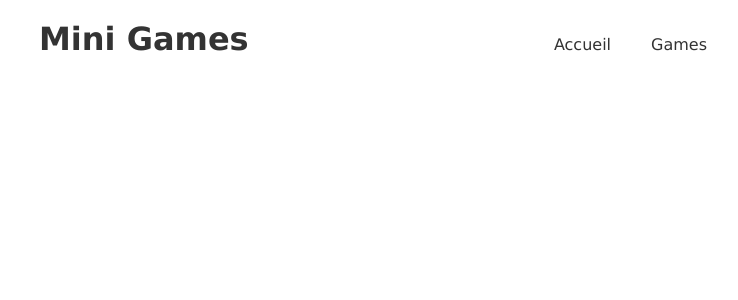
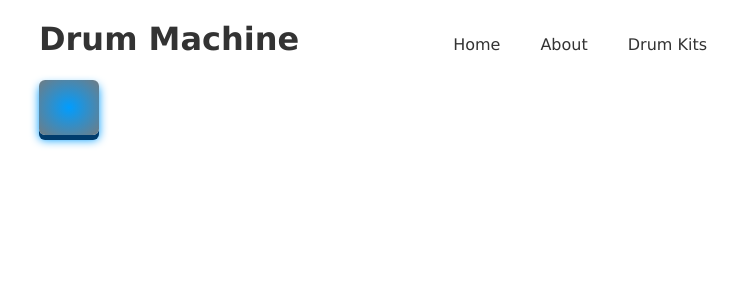
Before and after one commit to Pololops/Drum-Machine, a Next.js app: page / in a window 1280 px wide. Shown: the top 300 px of the page, without its empty margins (257-995 px from the left). Built offline with nearby package versions, Linux system fonts and the light colour scheme.

Commit message:
REFACTO - change title app and adjust css

```diff
--- a/components/Layout/Layout.tsx
+++ b/components/Layout/Layout.tsx
@@ -1,16 +1,19 @@
-import Navbar from './Navbar/Navbar';
+import Navbar from '../Navbar/Navbar';
 
 type LayoutProps = {
   children: React.ReactNode;
 };
 
-export default function Layout({children}: LayoutProps) {
+const Layout = ({children}: LayoutProps) => {
   return (
     <>
       <header>
-        <h1>Mini Games</h1><Navbar />
+        <h1>Drum Machine</h1>
+        <Navbar />
       </header>
-      {children}
+      <main>{children}</main>
     </>
   );
-}
+};
+
+export default Layout;
--- a/components/Layout/Navbar/Navbar.tsx
+++ b/components/Navbar/Navbar.tsx
@@ -7,19 +7,19 @@ const Navbar = () => {
     <>
       <ul className={styles.menu}>
         <li className={styles.link}>
-          <Link href="/">Accueil</Link>
+          <Link href="/">Home</Link>
+        </li>
+        <li className={styles.link}>
+          <Link href="/">About</Link>
         </li>
         <li className={`${styles.link} ${styles.linkSubmenu}`}>
-          Games
+          Drum Kits
           <SubMenu>
             <li className={`${styles.link} ${styles.sublink}`}>
-              <Link href="/games/1">Drums Pattern</Link>
+              <Link href="/games/1">Acoustic</Link>
             </li>
             <li className={`${styles.link} ${styles.sublink}`}>
-              <Link href="/games/2">Labyrinthe</Link>
-            </li>
-            <li className={`${styles.link} ${styles.sublink}`}>
-              <Link href="/games/3">Scrabble</Link>
+              <Link href="/games/2">Rock</Link>
             </li>
           </SubMenu>
         </li>
--- a/pages/_document.tsx
+++ b/pages/_document.tsx
@@ -1,5 +1,5 @@
 import {Html, Head, Main, NextScript} from 'next/document';
-import Menu from '@/components/Layout/Navbar/Navbar';
+import Menu from '@/components/Navbar/Navbar';
 
 export default function Document() {
   return (
--- a/pages/index.tsx
+++ b/pages/index.tsx
@@ -1,17 +1,18 @@
-import Head from 'next/head'
-import styles from '@/styles/Home.module.css'
+import Head from 'next/head';
+import styles from '@/styles/Home.module.css';
+import {Button} from '@/components/Button/Button';
 
 export default function Home() {
   return (
     <>
       <Head>
-        <title>Games</title>
+        <title>Drum Machine</title>
         <meta name="description" content="A mini games website" />
         <meta name="viewport" content="width=device-width, initial-scale=1" />
         <link rel="icon" href="/favicon.ico" />
       </Head>
-      <main>
-      </main>
+
+      <Button />
     </>
   );
 }
--- a/styles/globals.css
+++ b/styles/globals.css
@@ -108,6 +108,10 @@ header {
   margin-inline: auto;
 }
 
+main {
+  padding-top: 60px;
+}
+
 header {
   position: fixed;
   top: 0;
```
Also changed, not shown: components/Navbar/Navbar.module.css (renamed from components/Layout/Navbar/Navbar.module.css), components/Navbar/SubMenu.tsx (renamed from components/Layout/Navbar/SubMenu.tsx).
